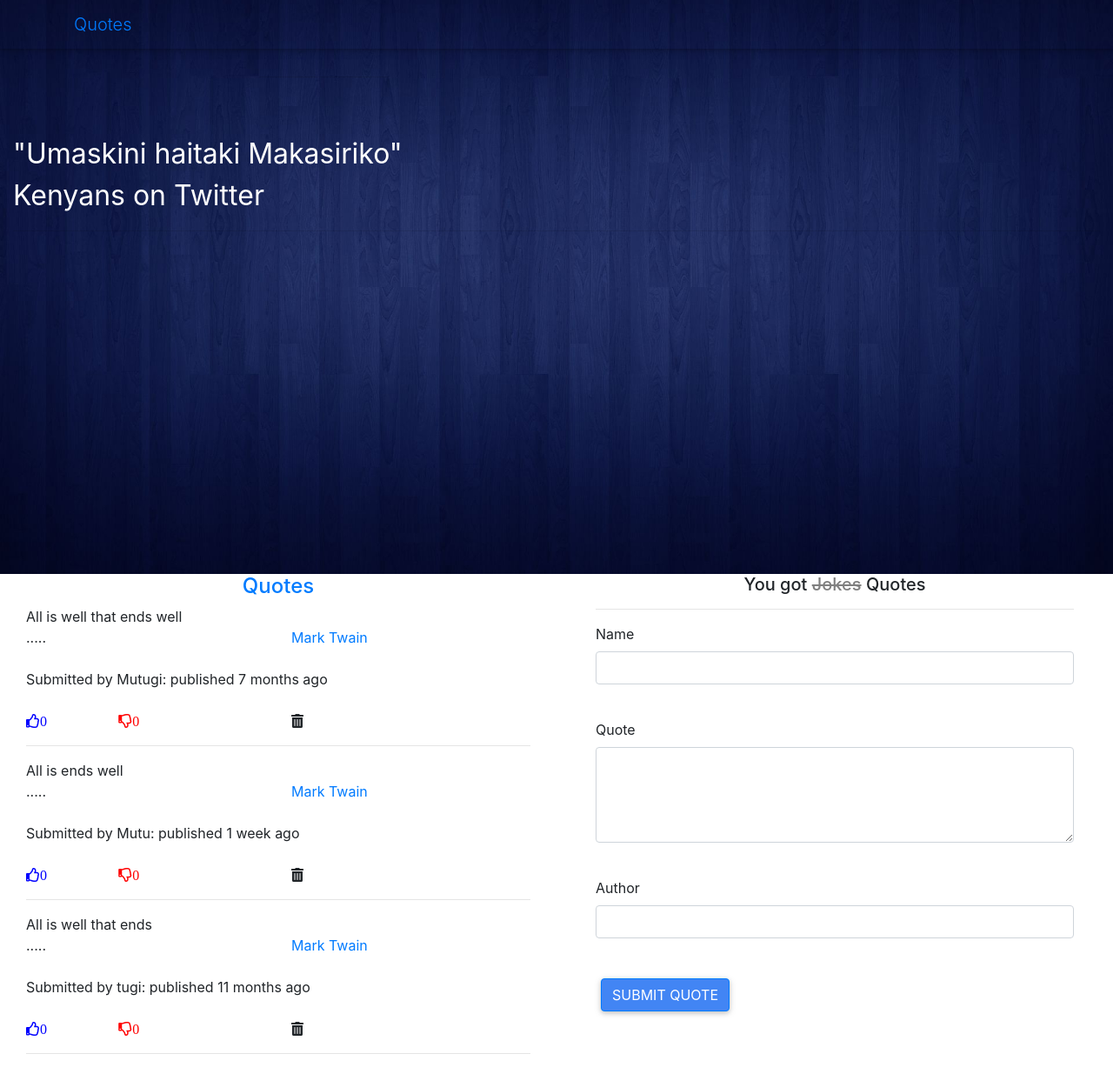
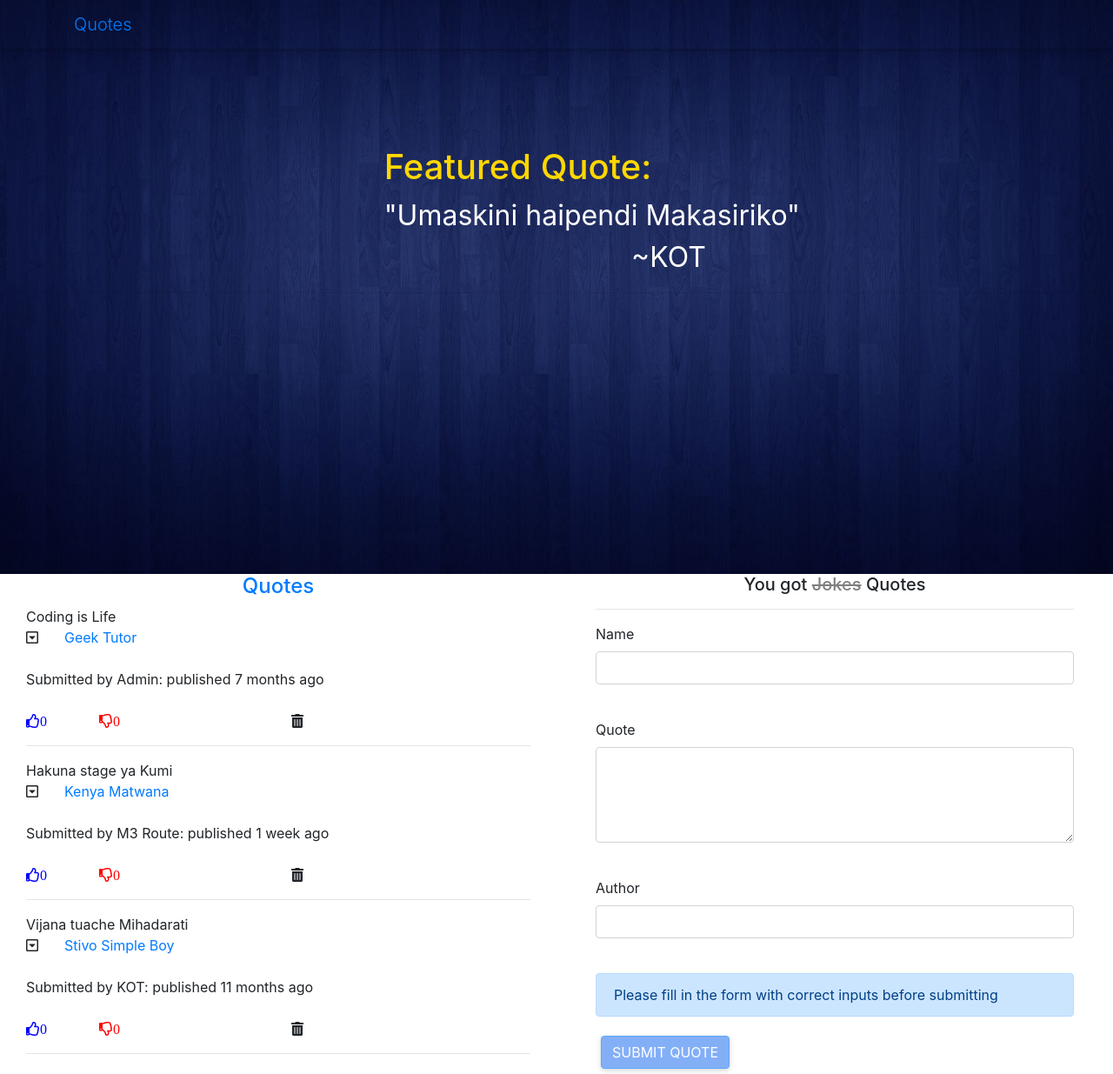
Before and after one commit to Mutugiii/Quotes, an Angular app: page / in a window 1280 px wide. Shown: the whole page at 87% size. Built offline with nearby package versions, Linux system fonts and the light colour scheme.

Commit message:
Implement page popovers for necessary mdbootstrap icons - Edit the quotes content - implement confirm modal for delete action - Improve UI - Disable submit button before form completion

```diff
--- a/package.json
+++ b/package.json
@@ -19,6 +19,7 @@
     "@angular/platform-browser": "~8.2.14",
     "@angular/platform-browser-dynamic": "~8.2.14",
     "@angular/router": "~8.2.14",
+    "@ng-bootstrap/ng-bootstrap": "^5.1.5",
     "bootstrap": "^4.4.1",
     "popper": "^1.0.1",
     "rxjs": "~6.4.0",
--- a/src/app/app.module.ts
+++ b/src/app/app.module.ts
@@ -14,6 +14,7 @@ import { VoteComponent } from './vote/vote.component';
 import { QuoteFormComponent } from './quote-form/quote-form.component';
 import { NavbarComponent } from './navbar/navbar.component';
 import { HeaderBodyComponent } from './header-body/header-body.component';
+import { NgbModule } from '@ng-bootstrap/ng-bootstrap';
 
 @NgModule({
   declarations: [
@@ -32,7 +33,8 @@ import { HeaderBodyComponent } from './header-body/header-body.component';
   imports: [
     BrowserModule,
     AppRoutingModule,
-    FormsModule
+    FormsModule,
+    NgbModule
   ],
   providers: [],
   bootstrap: [AppComponent]
--- a/src/app/header-body/header-body.component.html
+++ b/src/app/header-body/header-body.component.html
@@ -2,13 +2,17 @@
     <article>
     <br><br><br>
     <section class="row">
-        <div class="col-md-7" style="font-size: 2rem; color: white;">
-            <hr style="width: 150px; color: white;">
+        <div class="col-md-4"></div>
+        <div class="col-md-8" style="font-size: 2rem; color: white;">
             <br>
-            "Umaskini haitaki Makasiriko" <br>
-            <span></span> <span>Kenyans on Twitter</span>
+            <br>
+            <h1 style="color: gold;">Featured Quote:</h1>
+            "Umaskini haipendi Makasiriko" <br>
+            <div class="row">
+                <span class="col-md-4"></span>
+                <span class="col-md-8">~KOT</span>
+            </div>
         </div>
-        <div class="col-md-5"></div>
     </section>
 
     </article>
--- a/src/app/quote-display/quote-display.component.html
+++ b/src/app/quote-display/quote-display.component.html
@@ -5,6 +5,6 @@
     <br>
     <div class="row">
         <app-vote  class="col-md-6"></app-vote>
-        <span class="col-md-6" (click)="quoteDelete(true)"><i class="fas fa-trash-alt"></i></span>
+        <a><span class="col-md-6" (click)="quoteDelete(true)" ngbPopover="Delete the quote" placement="top-left" triggers="mouseenter:mouseleave"><i class="fas fa-trash-alt"></i></span></a>
     </div>
 </div>
--- a/src/app/quote-form/quote-form.component.html
+++ b/src/app/quote-form/quote-form.component.html
@@ -32,6 +32,9 @@
                 <div>Author name is required</div>
             </div>
         </div>
-        <button type='submit' id='submitButton' class="btn btn-primary">Submit Quote</button>
+        <div *ngIf="!quoteForm.valid" class="alert alert-primary">
+            <div>Please fill in the form with correct inputs before submitting</div>
+        </div>
+        <button type='submit' id='submitButton' class="btn btn-primary" (click)='clearForm()' [disabled]="!quoteForm.valid">Submit Quote</button>
     </form>
   </div>
--- a/src/app/quote-form/quote-form.component.ts
+++ b/src/app/quote-form/quote-form.component.ts
@@ -1,4 +1,4 @@
-import { Component, OnInit, Output, EventEmitter, ViewChild } from '@angular/core';
+import { Component, OnInit, Output, EventEmitter, ViewChild, HostListener } from '@angular/core';
 import { Quote } from '../quote';
 
 @Component({
@@ -13,7 +13,13 @@ export class QuoteFormComponent implements OnInit {
 
   submitQuote(){
     this.addQuote.emit(this.newQuote);
-    // this.formValues.resetForm()
+  }
+  // @HostListener('click') onClicks(){
+  //   event = this.formValues.resetForm()
+  //   this.clearForm(event)
+  // }
+  clearForm(action){
+    action
   }
   constructor() { }
 
--- a/src/app/quote/quote.component.html
+++ b/src/app/quote/quote.component.html
@@ -6,7 +6,7 @@
                 <div>
                     {{quote.quotation}} <br>
                     <div class="row">
-                        <span class="col-md-6" (click)='showDetails(i)'>.....</span>
+                       <a><span class="col-md-6" (click)='showDetails(i)' ngbPopover="Toggle description" placement="top-left" triggers="mouseenter:mouseleave"><i class="far fa-caret-square-down"></i></span></a>
                         <span class="text-primary col-md-6">{{quote.author}}</span>
                     </div>
                 </div>
--- a/src/app/quote/quote.component.ts
+++ b/src/app/quote/quote.component.ts
@@ -9,9 +9,9 @@ import { Quote } from '../quote';
 export class QuoteComponent implements OnInit {
 
   quotes: Quote[] = [
-    new Quote(0, 0, 'All is well that ends well','Mark Twain','Mutugi', new Date(2019,5,3)),
-    new Quote(0, 0, 'All is ends well','Mark Twain','Mutu', new Date(2019,12,1)),
-    new Quote(0, 0, 'All is well that ends','Mark Twain','tugi', new Date(2019,1,7))
+    new Quote(0, 0, 'Coding is Life','Geek Tutor','Admin', new Date(2019,5,3)),
+    new Quote(0, 0, 'Hakuna stage ya Kumi','Kenya Matwana','M3 Route', new Date(2019,12,1)),
+    new Quote(0, 0, 'Vijana tuache Mihadarati','Stivo Simple Boy','KOT', new Date(2019,1,7))
   ]
 
   showDetails(index){
@@ -20,7 +20,11 @@ export class QuoteComponent implements OnInit {
 
   deleteQuote(toDelete, index) {
     if(toDelete) {
-      this.quotes.splice(index, 1)
+      let deleteQuote = confirm(`Are you sure you wish to delete the quote by ${this.quotes[index].submitter}`)
+
+      if(deleteQuote){
+        this.quotes.splice(index, 1)
+      }
     }
   }
 
--- a/src/app/vote/vote.component.html
+++ b/src/app/vote/vote.component.html
@@ -1,5 +1,6 @@
 <div class="row">
-    <span class="col-md-3" (click)='upVote()'><i class="far fa-thumbs-up">{{uVote}}</i></span>
+    <a> <span class="col-md-3" (click)='upVote()' ngbPopover="Upvote the quote" placement="top-left" triggers="mouseenter:mouseleave"><i class="far fa-thumbs-up">{{uVote}}</i></span></a>
     <span class="col-md-1"></span>
-    <span class="col-md-3" (click)='downVote()'><i class="far fa-thumbs-down">{{dVote}}</i></span>
+    <a><span class="col-md-3" (click)='downVote()' ngbPopover="Downvote the quote" placement="top-left" triggers="mouseenter:mouseleave"><i class="far fa-thumbs-down">{{dVote}}</i></span></a>
 </div>
+<div *ngIf='uVote'></div>
--- a/src/app/vote/vote.component.ts
+++ b/src/app/vote/vote.component.ts
@@ -1,6 +1,5 @@
-import { Component, OnInit, Input, Output } from '@angular/core';
+import { Component, OnInit, Input, Output, EventEmitter } from '@angular/core';
 import { Quote } from '../quote';
-import { EventEmitter } from 'protractor';
 
 @Component({
   selector: 'app-vote',
```
Also changed, not shown: 1 other file (tests, documents, lock files or other folders).
